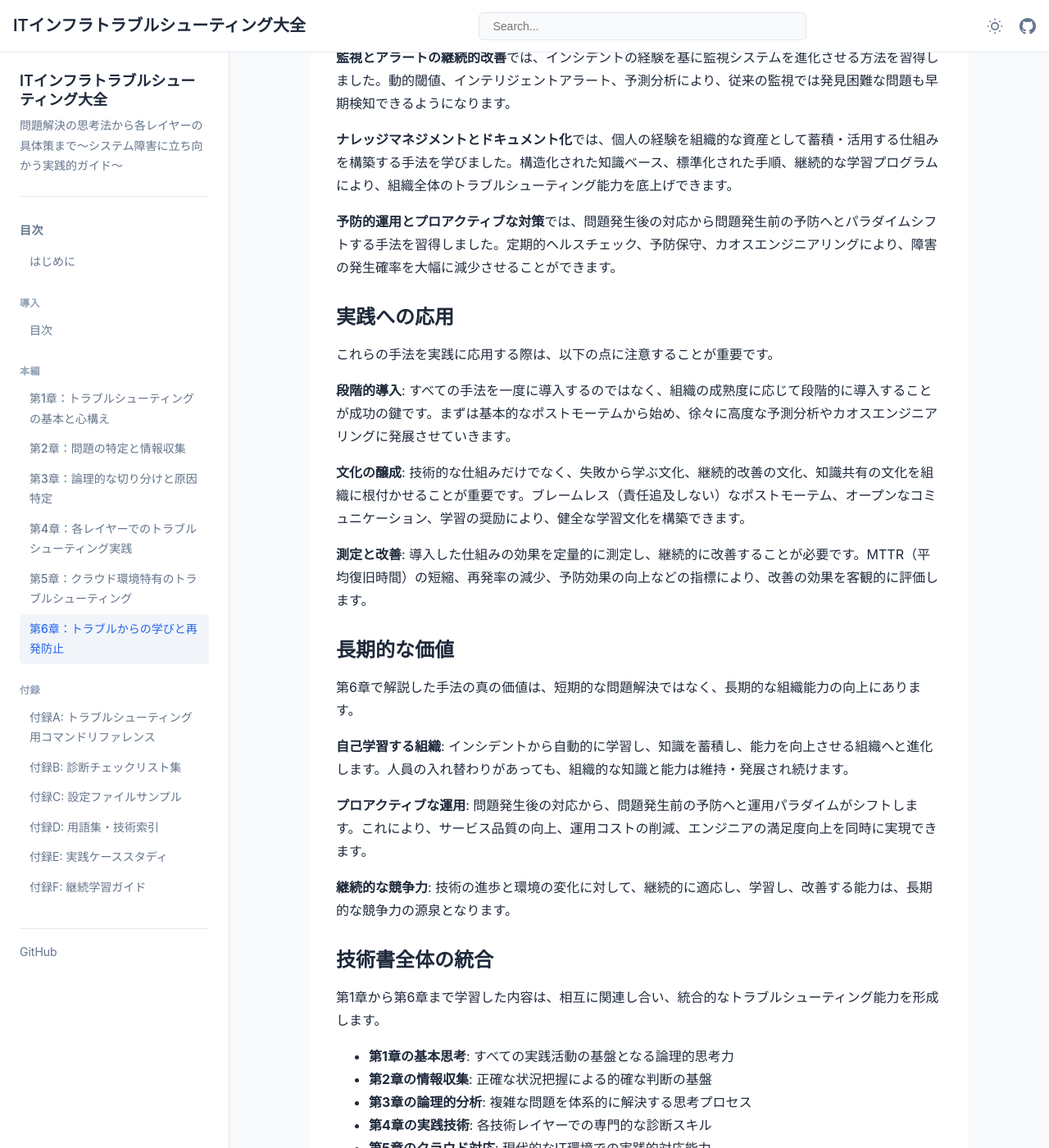
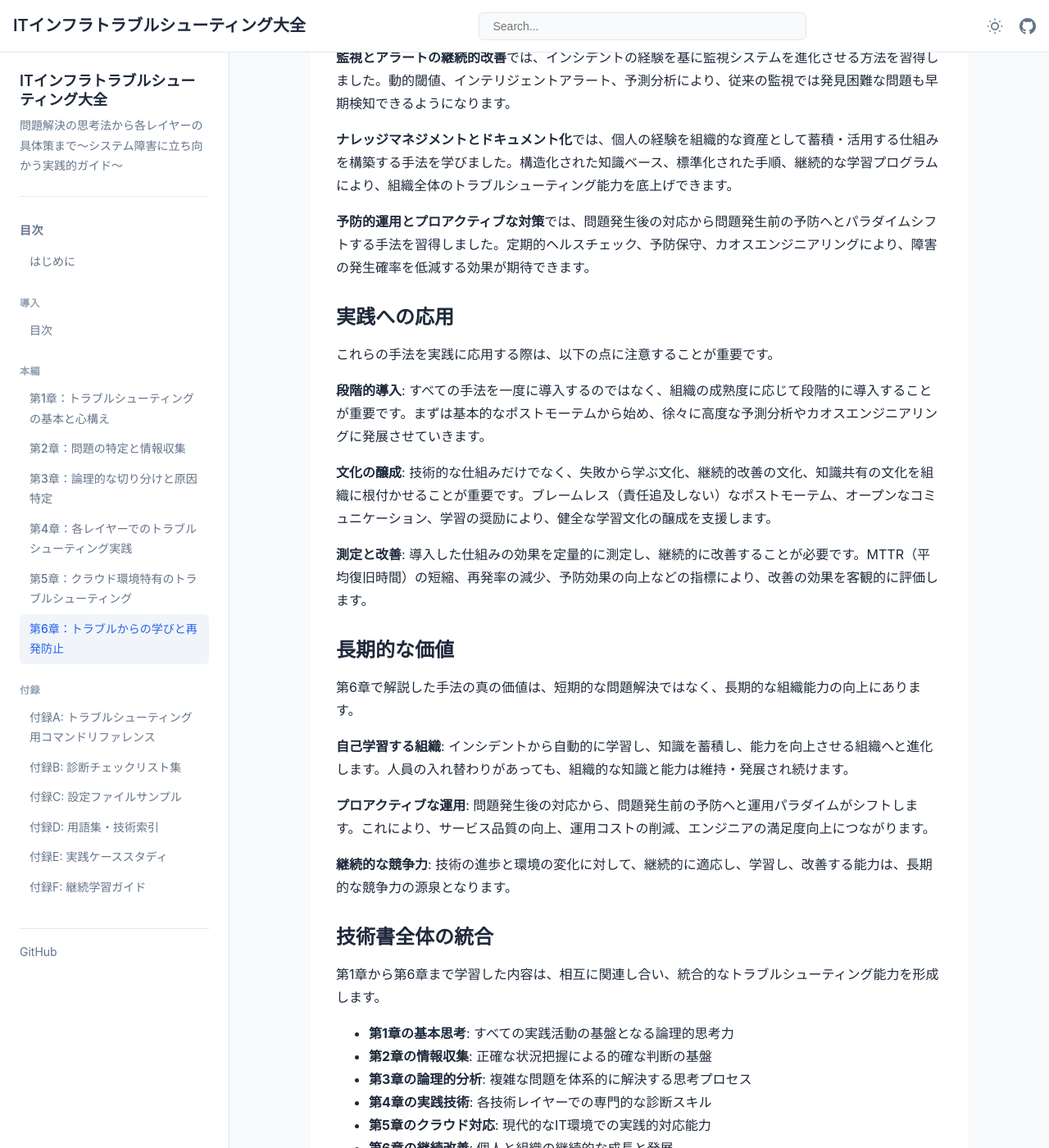
Before and after one commit to itdojp/IT-infra-troubleshooting-book, a Jekyll site: the page built from docs/chapters/chapter06/index.md, in a window 1280 px wide and 1400 px high, scrolled down 35299 px. Shown: the whole window at 82% size. Built offline with Jekyll 4.4.1, drawn with Linux system fonts in a browser that asks for light colours; some of the changed text lies outside the part shown.

Commit message:
docs: proofread and fix reading guidance

````diff
--- a/docs/chapters/chapter06/index.md
+++ b/docs/chapters/chapter06/index.md
@@ -62,7 +62,7 @@ order: 6
 
 ### 役割分担（最小構成の例）
 
-インシデント対応では、技術調査と同じくらい「判断と合意」「コミュニケーション」「記録」が重要です。小規模チームでは兼任しても構いませんが、責務（誰が何を担うか）を明示すると対応が安定します。
+インシデント対応では、技術調査と同じくらい「判断と合意」「コミュニケーション」「記録」が重要です。小規模チームでは兼任してもよいですが、責務（誰が何を担うか）を明示すると対応が安定します。
 
 - インシデントコマンダー（IC）: 状況整理、優先度判断、方針決定、エスカレーション判断
 - 調査・復旧担当: 技術調査、切り分け、暫定対処/恒久対処の実行
@@ -73,7 +73,7 @@ order: 6
 
 影響評価計算例：
 
-以下は、インシデントがビジネスに与えた影響（ダウンタイム、失われたトランザクション数、SLAへの影響など）を簡易的に計算する例です。コードの細部まで理解できなくても構いません。どのような項目を定量化すべきかを考える材料として眺め、必要に応じて開発チームと協力しながら、自組織向けのツールへ発展させていくことを想定しています。
+以下は、インシデントがビジネスに与えた影響（ダウンタイム、失われたトランザクション数、SLA への影響など）を簡易的に計算する例です。コードの細部まで理解する必要はありません。どのような項目を定量化すべきかを考える材料として参照し、必要に応じて開発チームと協力しながら、自組織向けのツールへ発展させることを想定しています。
 ```python
 # インシデント影響度計算スクリプト
 import datetime
@@ -1265,15 +1265,15 @@ class ChaosEngineer:
 
 **ナレッジマネジメントとドキュメント化**では、個人の経験を組織的な資産として蓄積・活用する仕組みを構築する手法を学びました。構造化された知識ベース、標準化された手順、継続的な学習プログラムにより、組織全体のトラブルシューティング能力を底上げできます。
 
-**予防的運用とプロアクティブな対策**では、問題発生後の対応から問題発生前の予防へとパラダイムシフトする手法を習得しました。定期的ヘルスチェック、予防保守、カオスエンジニアリングにより、障害の発生確率を大幅に減少させることができます。
+**予防的運用とプロアクティブな対策**では、問題発生後の対応から問題発生前の予防へとパラダイムシフトする手法を習得しました。定期的ヘルスチェック、予防保守、カオスエンジニアリングにより、障害の発生確率を低減する効果が期待できます。
 
 ### 実践への応用
 
 これらの手法を実践に応用する際は、以下の点に注意することが重要です。
 
-**段階的導入**: すべての手法を一度に導入するのではなく、組織の成熟度に応じて段階的に導入することが成功の鍵です。まずは基本的なポストモーテムから始め、徐々に高度な予測分析やカオスエンジニアリングに発展させていきます。
+**段階的導入**: すべての手法を一度に導入するのではなく、組織の成熟度に応じて段階的に導入することが重要です。まずは基本的なポストモーテムから始め、徐々に高度な予測分析やカオスエンジニアリングに発展させていきます。
 
-**文化の醸成**: 技術的な仕組みだけでなく、失敗から学ぶ文化、継続的改善の文化、知識共有の文化を組織に根付かせることが重要です。ブレームレス（責任追及しない）なポストモーテム、オープンなコミュニケーション、学習の奨励により、健全な学習文化を構築できます。
+**文化の醸成**: 技術的な仕組みだけでなく、失敗から学ぶ文化、継続的改善の文化、知識共有の文化を組織に根付かせることが重要です。ブレームレス（責任追及しない）なポストモーテム、オープンなコミュニケーション、学習の奨励により、健全な学習文化の醸成を支援します。
 
 **測定と改善**: 導入した仕組みの効果を定量的に測定し、継続的に改善することが必要です。MTTR（平均復旧時間）の短縮、再発率の減少、予防効果の向上などの指標により、改善の効果を客観的に評価します。
 
@@ -1283,7 +1283,7 @@ class ChaosEngineer:
 
 **自己学習する組織**: インシデントから自動的に学習し、知識を蓄積し、能力を向上させる組織へと進化します。人員の入れ替わりがあっても、組織的な知識と能力は維持・発展され続けます。
 
-**プロアクティブな運用**: 問題発生後の対応から、問題発生前の予防へと運用パラダイムがシフトします。これにより、サービス品質の向上、運用コストの削減、エンジニアの満足度向上を同時に実現できます。
+**プロアクティブな運用**: 問題発生後の対応から、問題発生前の予防へと運用パラダイムがシフトします。これにより、サービス品質の向上、運用コストの削減、エンジニアの満足度向上につながります。
 
 **継続的な競争力**: 技術の進歩と環境の変化に対して、継続的に適応し、学習し、改善する能力は、長期的な競争力の源泉となります。
 
@@ -1298,8 +1298,8 @@ class ChaosEngineer:
 - **第5章のクラウド対応**: 現代的なIT環境での実践的対応能力
 - **第6章の継続改善**: 個人と組織の継続的な成長と発展
 
-これらすべてが統合されることで、現代のITインフラストラクチャの複雑性に対応できる、真に価値のあるトラブルシューティング能力が完成します。
+これらすべてが統合されることで、現代の IT インフラストラクチャの複雑性に対応できる、真に価値のあるトラブルシューティング能力が形成されます。
 
-技術は絶えず進歩し、新しい課題が生まれ続けますが、本書で習得した本質的なアプローチと継続的学習の姿勢により、どのような変化にも適応し、価値を提供し続けることができるでしょう。
+技術は絶えず進歩し、新しい課題が生まれ続けます。本書で整理した本質的なアプローチと継続的学習の姿勢は、変化に適応し続けるための基盤になります。
 
 次に読む： [付録A: トラブルシューティング用コマンドリファレンス](../../appendices/a/) / [目次（トップ）](../../)
````
Also changed, not shown: other parts of docs/chapters/chapter06/index.md (+8 -8 lines), docs/appendices/c.md (+1 -1 lines), docs/index.md (+5 -5 lines), docs/introduction/getting-started.md (+4 -3 lines), README.md.
